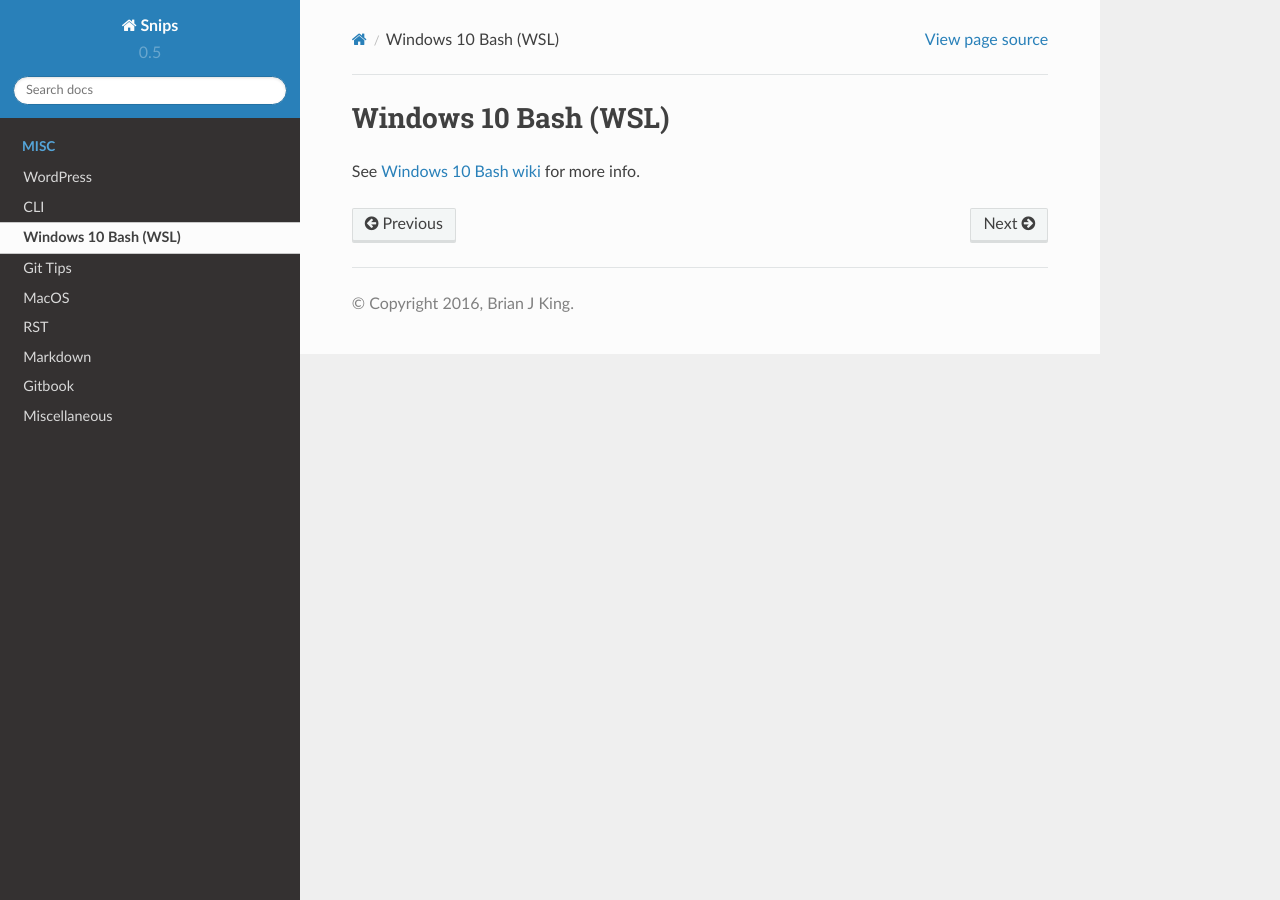
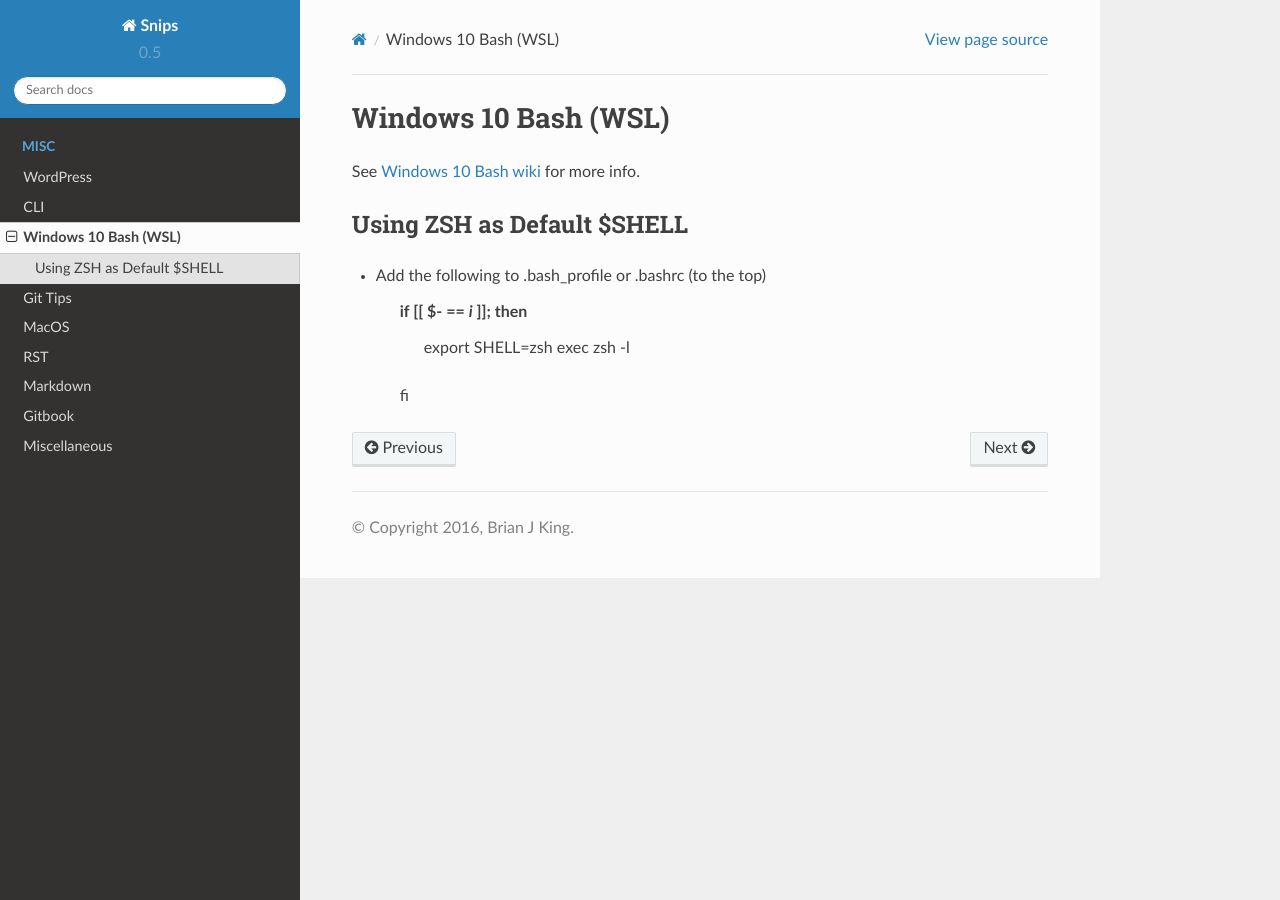
Before and after one commit to brianjking/knowledge, a Sphinx documentation site: the page built from source/windows-10-bash.rst, in a window 1280 px wide. Built offline with Sphinx 7.4.7 and the Read the Docs theme 2.0.0, drawn with Linux system fonts in a browser that asks for light colours; formulas are drawn with MathJax 3.

Commit message:
Update windows-10-bash.rst

```diff
--- a/source/windows-10-bash.rst
+++ b/source/windows-10-bash.rst
@@ -2,3 +2,13 @@
 ========================
 
 See `Windows 10 Bash wiki <https://github.com/bootstraponline/meta/wiki/Windows_10_Bash>`_ for more info.
+
+Using ZSH as Default $SHELL
+-------------------------------
+
+* Add the following to .bash_profile or .bashrc (to the top)
+
+    if [[ $- == *i* ]]; then
+        export SHELL=zsh
+        exec zsh -l
+    fi
```
